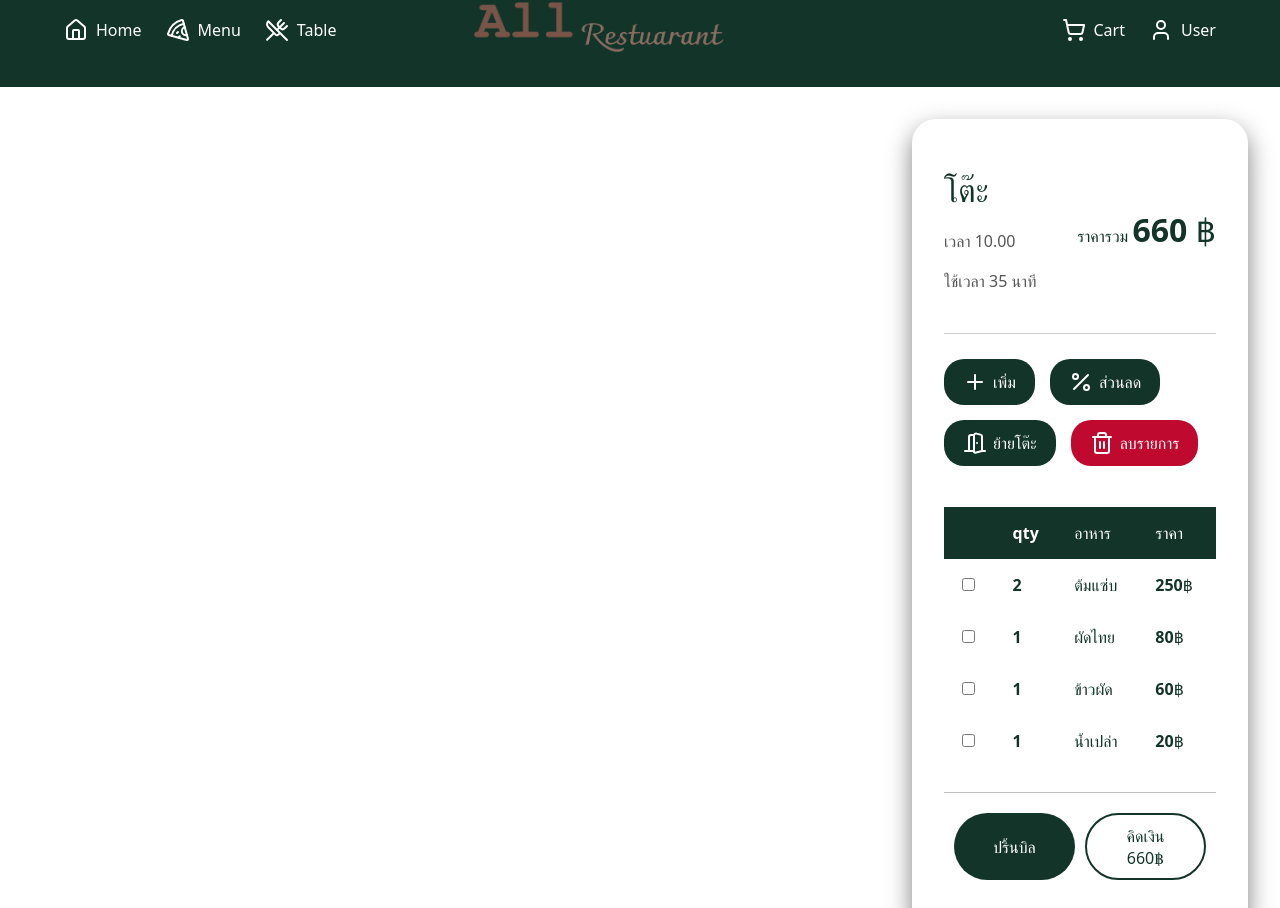
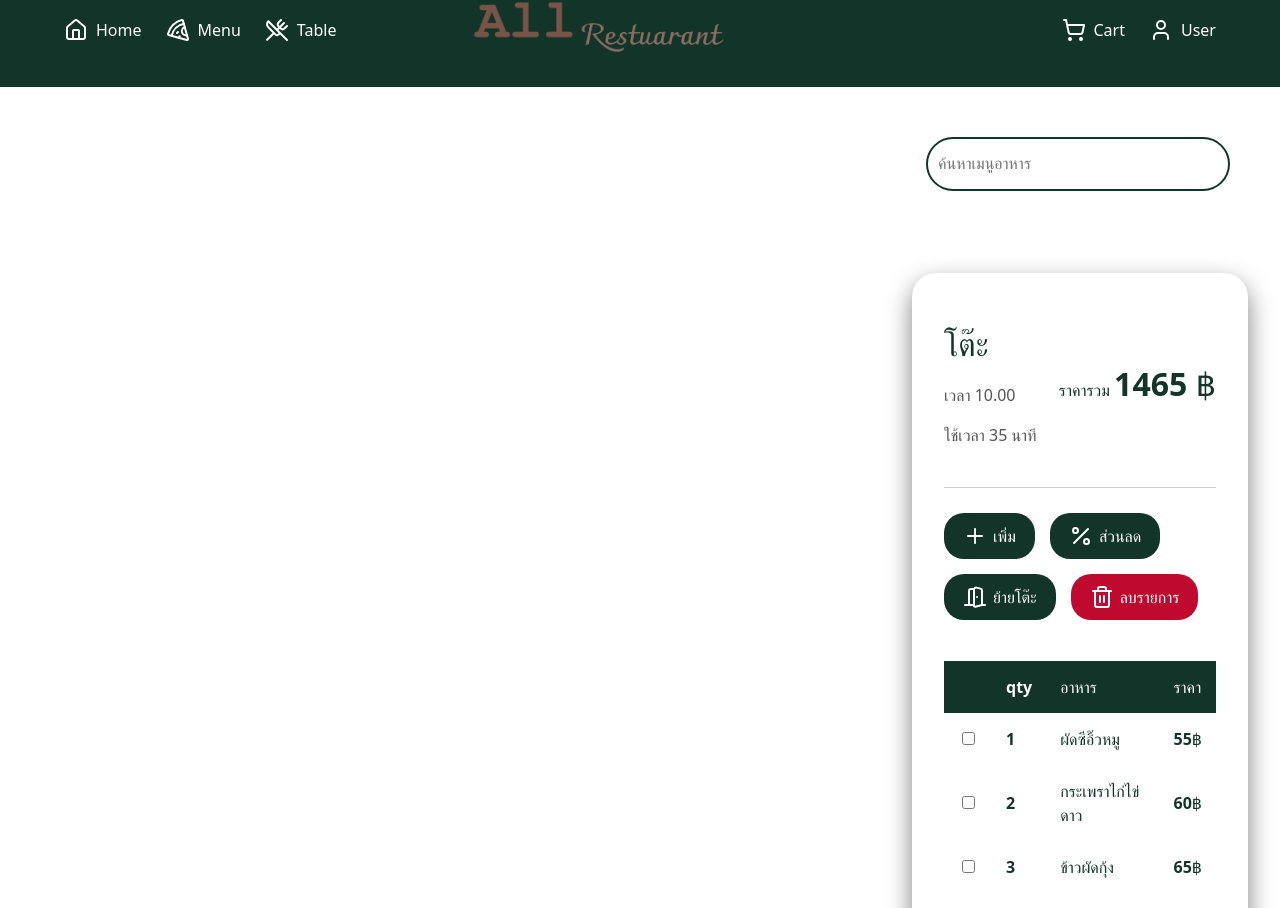
Before and after one commit to SaranKunvijit/foodsed, a React (Vite) app: page /tables in a window 1280 px wide. Shown: the part 27-935 px from the top of the page. Built offline with nearby package versions, Linux system fonts and the light colour scheme.

Commit message:
Update Search

```diff
--- a/src/pages/Tables/Tables.css
+++ b/src/pages/Tables/Tables.css
@@ -163,3 +163,37 @@
   border: 2px solid var(--text-color);
   transform: scaleX(1.05);
 }
+.search{
+  display: flex;
+  justify-content: end;
+  padding: 50px;
+}
+.search input{
+  width: 280px;
+  height: 30px;
+  padding: 10px;
+  border-radius: 50px;
+  border: 2px solid var(--text-color);
+  font-size: 16px;
+}
+.search input:focus{
+  outline: none;
+}
+.food-list{
+  position: relative;
+}
+.food-dropdown{
+  position: absolute;
+  top: 25%;
+  left: 82%;
+  width: 15%;
+  display: flex;
+  flex-direction: column;
+  z-index: 1;         /* ต่ำกว่า search */
+  /* background: var(--text-color); */
+  background: white;
+  box-shadow: 0 8px 18px rgba(0, 0, 0, 0.5);
+  border-radius: 15px;
+  padding: 10px;
+  gap: 10;
+}
--- a/src/pages/Tables/Tables.tsx
+++ b/src/pages/Tables/Tables.tsx
@@ -3,6 +3,7 @@ import './Tables.css'
 import { DoorOpen, Percent, Plus, Trash2 } from 'lucide-react';
 import type { Food } from '../../types';
 import DialogComponent from '../../Components/DialogComponent/DialogComponent';
+import { OrderFoods, foodsData } from '../../types/foodData';
 type TablesProps = {
   tableTotal: number
 }
@@ -11,32 +12,31 @@ function Tables({ tableTotal }: TablesProps) {
   const [selectedTable, setSelectedTable] = useState<number | null>(null)
   const [open, setOpen] = useState(false)
   const [checedFoodId, setCheckedFoodId] = useState<number[]>([])
-  const [food, setFood] = useState<Food[]>([
-    { id: 1, name: 'ต้มแซ่บ', price: 250, qty: 2 },
-    { id: 2, name: 'ผัดไทย', price: 80, qty: 1 },
-    { id: 3, name: 'ข้าวผัด', price: 60, qty: 1 },
-    { id: 4, name: 'น้ำเปล่า', price: 20, qty: 1 },
-  ])
-  const toggleRow = (index: number) => {
+  const [food, setFood] = useState<Food[]>(OrderFoods)
+  const [search, setSearch] = useState<string>('')
+
+  const toggleRow = (id: number) => {
     setCheckedFoodId(prev =>
-      prev.includes(index)
-        ? prev.filter(i => i !== index)
-        : [...prev, index]
+      prev.includes(id)
+        ? prev.filter(i => i !== id)
+        : [...prev, id]
     );
   };
 
   const totalPrice = food.reduce((sum, item) => {
     return sum + item.qty * item.price
   }, 0)
-  // const handleDeleteFoodsItem = () => {
-  //   if (checedFoodId.length === 0) return
-  //   setFood(prev =>
-  //     prev.filter(food => !checedFoodId.includes(food.id))
-  //   )
-  //   setCheckedFoodId([])
-  // }
+  const fillterFoodData = foodsData.filter(item =>
+    item.name.toLowerCase().includes(search.toLowerCase())
+  )
+  const foodByTable = selectedTable === null
+    ? []
+    : food.filter(f => f.tableId === selectedTable)
+  const tables = Array.from({ length: tableTotal }, (_, i) => i + 1);
 
-  const tables = Array.from({ length: tableTotal }, (_, i) => i + 1);
+  // const filteredFoods = selectedTable === null
+  // ? [] : food.filter(f =>f.tableId)
+
   return (
     <>
       <DialogComponent
@@ -51,12 +51,48 @@ function Tables({ tableTotal }: TablesProps) {
       >
         <p>ต้องการลบรายการอาหารนี้ใช่หรือไหม ? </p>
       </DialogComponent>
+      <div className="search">
+        <input
+          type="text"
+          placeholder="ค้นหาเมนูอาหาร"
+          value={search}
+          onChange={(e) => setSearch(e.target.value)}
+        />
+           {search && (
 
+    <div className="food-dropdown">
+      {fillterFoodData.map(item => (
+        <div className="food-item" key={item.id}
+          onClick={() => {
+            if (selectedTable === null) return
+            setFood(prev => {
+              const exist = prev.find(f => f.id === item.id && f.tableId === selectedTable)
+              if (exist) {
+                return prev.map(f => f.id === item.id && f.tableId === selectedTable ? { ...f, qty: f.qty + 1 } : f)
+              }
+              return [
+                ...prev, {...item, qty:1, tableId:selectedTable }
+              ]
+            })
+            setSearch('')
+          }}>
+              <span>{item.name}</span>
+        </div>
+      ))}
+    </div>
+  )}
+      </div>
       <div className="container-table">
+
+
         <div className="btn-tables">
           {tables.map((id) => (
             <div className="table-boxs">
-              <button key={id} className={`table-id ${selectedTable === id ? 'active' : ''}`} onClick={() => setSelectedTable(id)}>
+              <button key={id} className={`table-id ${selectedTable === id ? 'active' : ''}`}
+                onClick={() => {
+                  setSelectedTable(id)
+                  setSearch('')
+                }}>
                 โต๊ะ {id}
               </button></div>
 
--- a/src/types/foodData.ts
+++ b/src/types/foodData.ts
@@ -52,14 +52,14 @@ export const foodsData = [
 
 
 export const OrderFoods = [
-    { id: 1, image: images, name: "ผัดซีอิ๊วหมู", price: 55, type: "ตามสั่ง", qty: 0 },
-    { id: 2, image: images, name: "กระเพราไก่ไข่ดาว", price: 60, type: "ตามสั่ง", qty: 0 },
-    { id: 3, image: images, name: "ข้าวผัดกุ้ง", price: 65, type: "ตามสั่ง", qty: 0 },
-    { id: 4, image: images, name: "ราดหน้าเส้นใหญ่หมู", price: 55, type: "ตามสั่ง", qty: 0 },
-    { id: 5, image: images, name: "ผัดพริกแกงหมูกรอบ", price: 70, type: "ตามสั่ง", qty: 0 },
-    { id: 6, image: images, name: "ข้าวผัดกระเทียมหมู", price: 55, type: "ตามสั่ง", qty: 0 },
-    { id: 7, image: images, name: "ผัดไทยกุ้งสด", price: 70, type: "ตามสั่ง", qty: 0 },
-    { id: 8, image: images, name: "คะน้าหมูกรอบราดข้าว", price: 60, type: "ตามสั่ง", qty: 0 },
-    { id: 9, image: images, name: "ผัดขี้เมาทะเล", price: 75, type: "ตามสั่ง", qty: 0 },
-    { id: 10, image: images, name: "หมูทอดกระเทียม", price: 60, type: "ตามสั่ง", qty: 0 },
+    { id: 1,  name: "ผัดซีอิ๊วหมู", price: 55, type: "ตามสั่ง", qty: 1, tableId: 2 },
+    { id: 2,  name: "กระเพราไก่ไข่ดาว", price: 60, type: "ตามสั่ง", qty: 2, tableId: 1 },
+    { id: 3,  name: "ข้าวผัดกุ้ง", price: 65, type: "ตามสั่ง", qty: 3, tableId: 3 },
+    { id: 4,  name: "ราดหน้าเส้นใหญ่หมู", price: 55, type: "ตามสั่ง", qty: 4, tableId: 5 },
+    { id: 5,  name: "ผัดพริกแกงหมูกรอบ", price: 70, type: "ตามสั่ง", qty: 1, tableId: 1 },
+    { id: 6,  name: "ข้าวผัดกระเทียมหมู", price: 55, type: "ตามสั่ง", qty: 5, tableId: 2 },
+    { id: 7,  name: "ผัดไทยกุ้งสด", price: 70, type: "ตามสั่ง", qty: 2, tableId: 2 },
+    { id: 8,  name: "คะน้าหมูกรอบราดข้าว", price: 60, type: "ตามสั่ง", qty: 1, tableId: 5 },
+    { id: 9,  name: "ผัดขี้เมาทะเล", price: 75, type: "ตามสั่ง", qty: 2, tableId: 1 },
+    { id: 10, name: "หมูทอดกระเทียม", price: 60, type: "ตามสั่ง", qty: 3, tableId: 2 },
   ];
--- a/src/types/index.ts
+++ b/src/types/index.ts
@@ -14,6 +14,7 @@ export type Food = {
   name: string
   price: number
   qty: number
+  tableId:number
 }
 export type SildeBarComponentProps = {
   isOpen: boolean;
```
